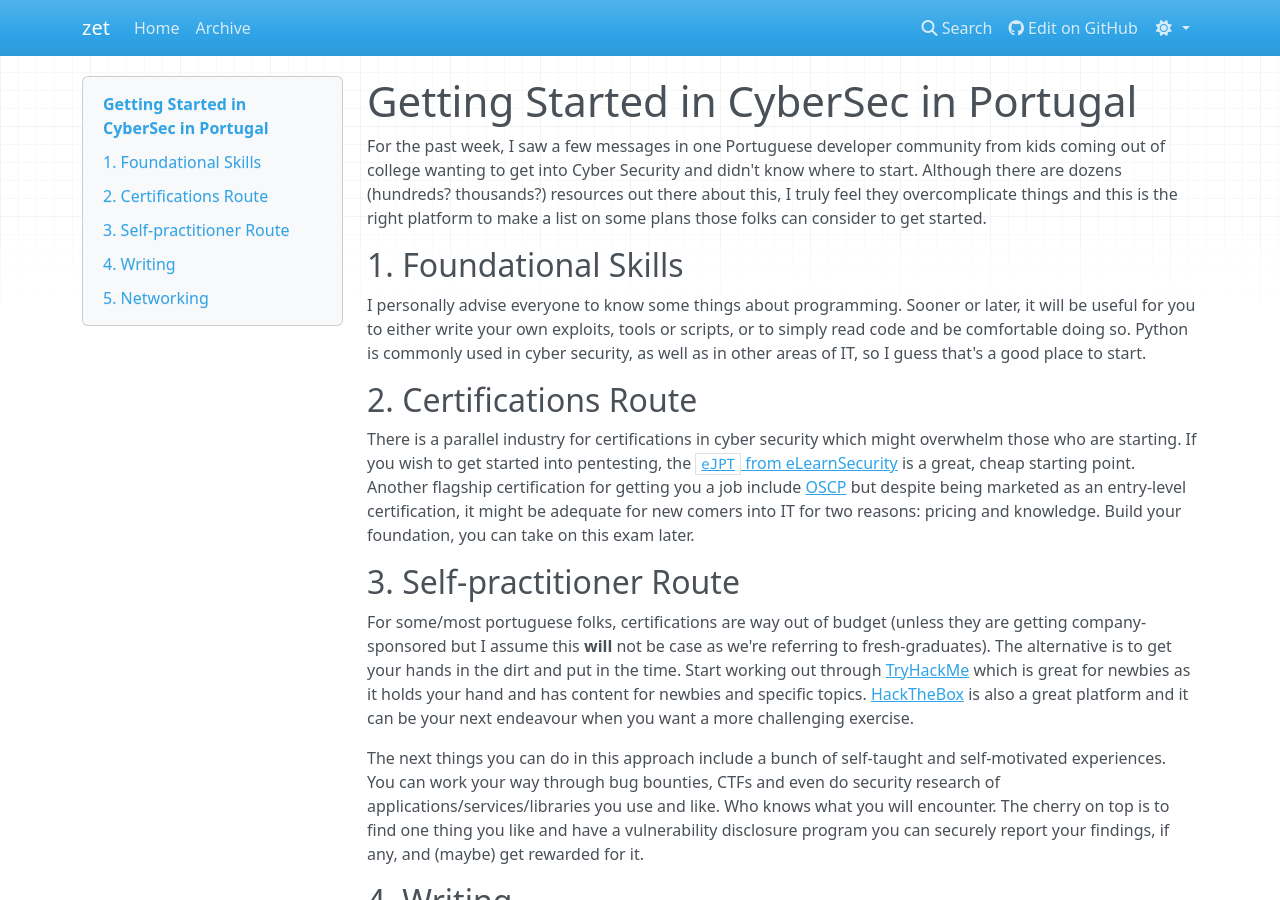
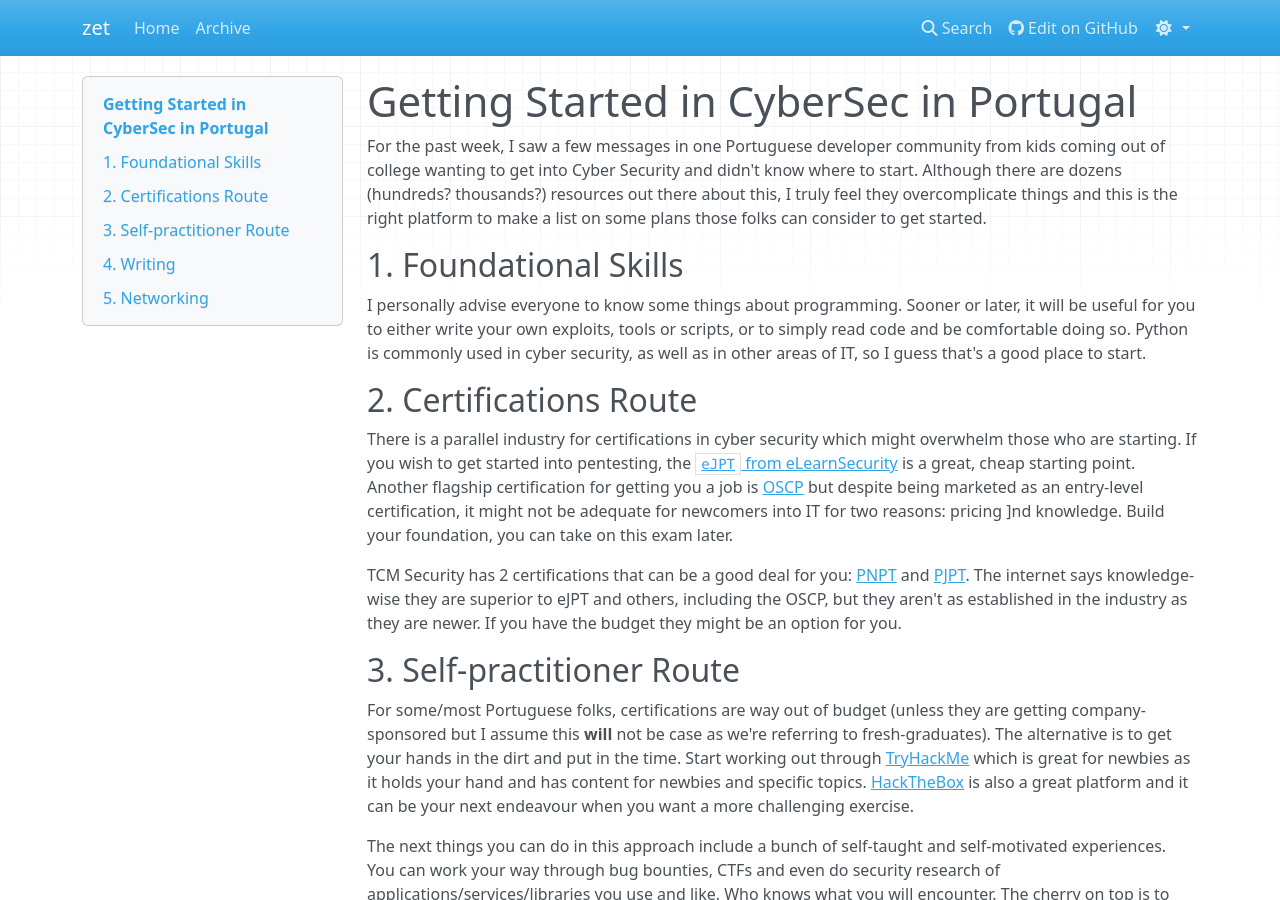
Before and after one commit to gsilvapt/zet, an MkDocs documentation site: the page built from docs/zet/5/index.md, in a window 1280 px wide and 900 px high. Built offline with MkDocs 1.6.1, drawn with Linux system fonts in a browser that asks for light colours; nearby versions of some CDN libraries.

Commit message:
post: include 2 other entry-level certs (#15)
* post: include 2 other entry-level certs

```diff
--- a/docs/zet/5/index.md
+++ b/docs/zet/5/index.md
@@ -14,12 +14,14 @@ I personally advise everyone to know some things about programming. Sooner or la
 
 ## 2. Certifications Route
 
-There is a parallel industry for certifications in cyber security which might overwhelm those who are starting. If you wish to get started into pentesting, the [`eJPT` from eLearnSecurity](https://security.ine.com/certifications/ejpt-certification/) is a great, cheap starting point. Another flagship certification for getting you a job include [OSCP](https://www.offsec.com/courses/pen-200/) but despite being marketed as an entry-level certification, it might be adequate for new comers into IT for two reasons: pricing and knowledge. Build your foundation, you can take on this exam later.
+There is a parallel industry for certifications in cyber security which might overwhelm those who are starting. If you wish to get started into pentesting, the [`eJPT` from eLearnSecurity](https://security.ine.com/certifications/ejpt-certification/) is a great, cheap starting point. Another flagship certification for getting you a job is [OSCP](https://www.offsec.com/courses/pen-200/) but despite being marketed as an entry-level certification, it might not be adequate for newcomers into IT for two reasons: pricing ]nd knowledge. Build your foundation, you can take on this exam later.
+
+TCM Security has 2 certifications that can be a good deal for you: [PNPT](https://certifications.tcm-sec.com/pnpt/) and [PJPT](https://certifications.tcm-sec.com/pjpt/). The internet says knowledge-wise they are superior to eJPT and others, including the OSCP, but they aren't as established in the industry as they are newer. If you have the budget they might be an option for you.
 
 
 ## 3. Self-practitioner Route
 
-For some/most portuguese folks, certifications are way out of budget (unless they are getting company-sponsored but I assume this **will** not be case as we're referring to fresh-graduates). The alternative is to get your hands in the dirt and put in the time. Start working out through [TryHackMe](https://tryhackme.com/) which is great for newbies as it holds your hand and has content for newbies and specific topics. [HackTheBox](https://www.hackthebox.eu/) is also a great platform and it can be your next endeavour when you want a more challenging exercise.
+For some/most Portuguese folks, certifications are way out of budget (unless they are getting company-sponsored but I assume this **will** not be case as we're referring to fresh-graduates). The alternative is to get your hands in the dirt and put in the time. Start working out through [TryHackMe](https://tryhackme.com/) which is great for newbies as it holds your hand and has content for newbies and specific topics. [HackTheBox](https://www.hackthebox.eu/) is also a great platform and it can be your next endeavour when you want a more challenging exercise.
 
 The next things you can do in this approach include a bunch of self-taught and self-motivated experiences. You can work your way through bug bounties, CTFs and even do security research of applications/services/libraries you use and like. Who knows what you will encounter. The cherry on top is to find one thing you like and have a vulnerability disclosure program you can securely report your findings, if any, and (maybe) get rewarded for it.
 
```
